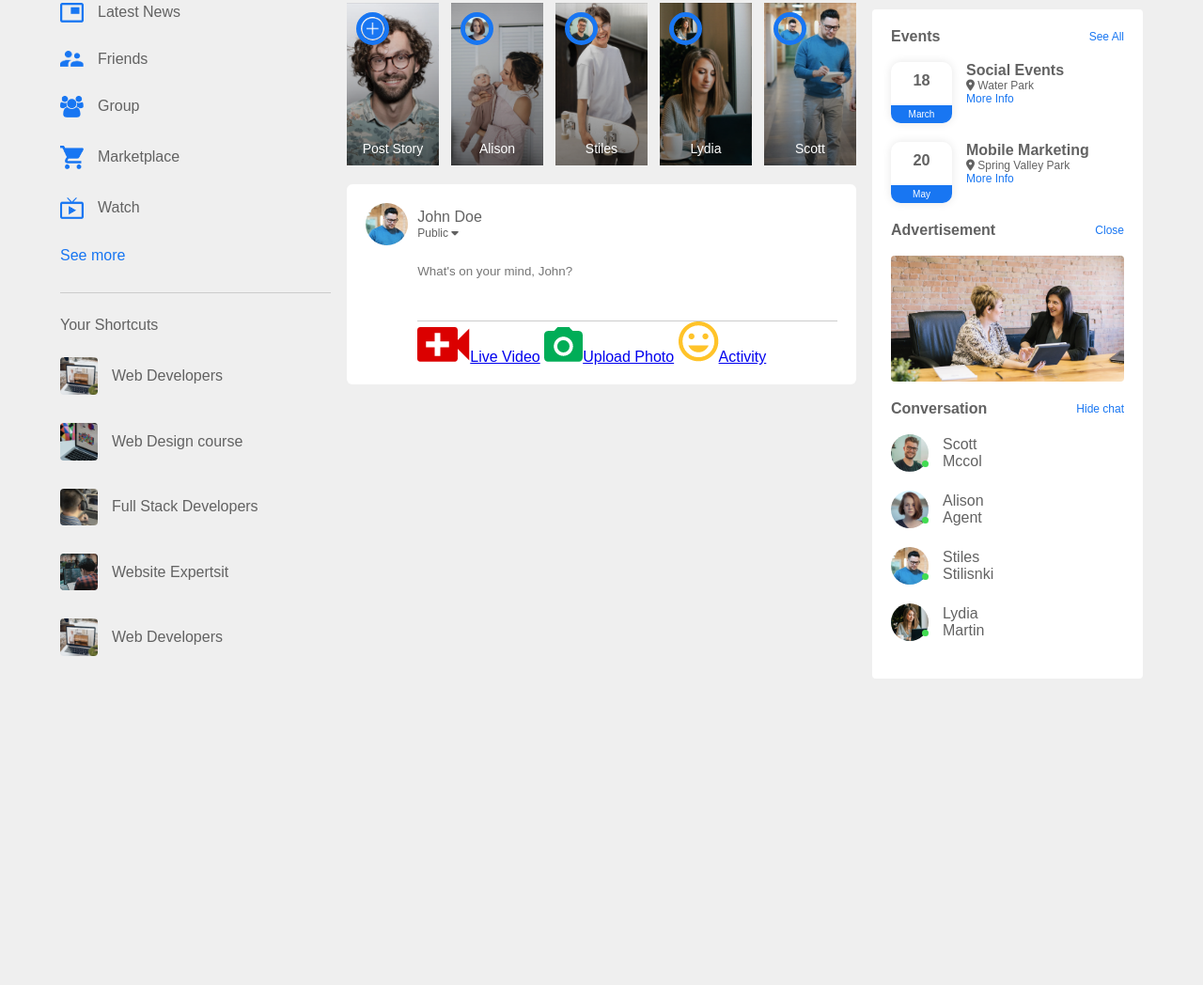
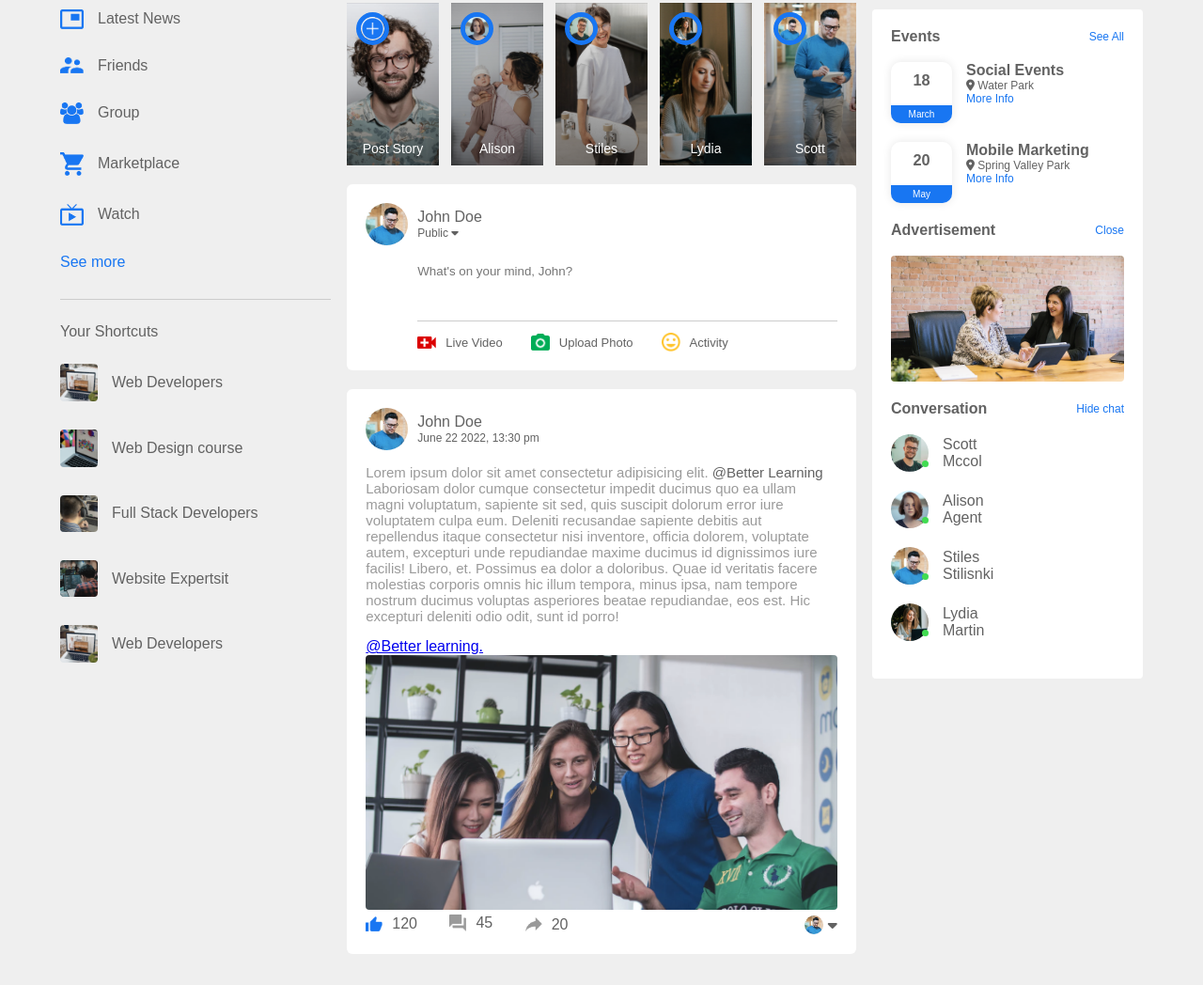
Before and after one commit to jannet18/meta-clone, a plain HTML site: page index.html in a window 1280 px wide. Shown: the part 60-1108 px from the top of the page at 94% size. Before the commit the page ends 876 px from the top, so only its background shows below. Drawn offline with Linux system fonts and the light colour scheme.

Commit message:
post mockup

```diff
--- a/index.html
+++ b/index.html
@@ -86,12 +86,39 @@
                 </div>
                 <div class="post-input-container">
                     <textarea rows="4" placeholder="What's on your mind, John? "></textarea>
-                    <div class="add-post">
+                    <div class="add-post-links">
                         <a href="#"><img src="images/live-video.png" alt="">Live Video</a>
                         <a href="#"><img src="images/photo.png" alt="">Upload Photo</a>
                         <a href="#"><img src="images/feeling.png" alt="">Activity</a>
                     </div>
                 </div>
+            </div>
+            <div class="post-container">
+                <div class="user-profile">
+                    <img src="images/profile.png" alt="">
+                    <div>
+                        <p>John Doe</p>
+                        <span>June 22 2022, 13:30 pm </span>
+                        <!-- <small>Public <i class="fa-solid fa-caret-down"></i></small> -->
+                    </div>
+                </div>
+                <p class="post-text">Lorem ipsum dolor sit amet consectetur adipisicing elit. <span>@Better Learning</span> Laboriosam dolor cumque consectetur impedit ducimus quo ea ullam magni voluptatum, sapiente sit sed, quis suscipit dolorum error iure voluptatem culpa eum.
+                Deleniti recusandae sapiente debitis aut repellendus itaque consectetur nisi inventore, officia dolorem, voluptate autem, excepturi unde repudiandae maxime ducimus id dignissimos iure facilis! Libero, et. Possimus ea dolor a doloribus.
+                Quae id veritatis facere molestias corporis omnis hic illum tempora, minus ipsa, nam tempore nostrum ducimus voluptas asperiores beatae repudiandae, eos est. Hic excepturi deleniti odio odit, sunt id porro!</p>
+                <a href="#">@Better learning.</a>
+                <img src="images/feed-image-1.png" class="post-img" alt="">
+
+                <div class="post-row">
+                    <div class="activity-icons">
+                        <div><img src="images/like-blue.png" alt="">120</div>
+                        <div><img src="images/comments.png" alt="">45</div>
+                        <div><img src="images/share.png" alt="">20</div>
+                    </div>
+                    <div class="post-profile-icon">
+                        <img src="images/profile.png" alt=""> <i class="fa-solid fa-caret-down"></i></i>
+                    </div>
+                </div>
+
             </div>
         </div>
         <!-- right-sidebar -->
--- a/style.css
+++ b/style.css
@@ -320,5 +320,76 @@ nav {
     border-bottom: 1px solid #ccc;
     background: transparent;
     resize: none;
+}
+.add-post-links{
+    display: flex;
+    margin-top: 12px;
+}
+.add-post-links a {
+    text-decoration: none;
+    display: flex;
+    align-items: center;
+    color: #626262;
+    margin-right: 30px;
+    font-size: 13px;
+}
+.add-post-links a img{
+    width: 20px;
+    margin-right: 10px;
+}
 
+.post-container {
+   width: 100%;
+   background: #fff;
+   border-radius: 6px;
+   padding: 20px;
+   color: #626262;
+   margin: 20px 0 ;
 }
+.user-profile span{
+    font-size: 12px ;
+}
+.post-text{
+    color: #9a9a9a;
+    margin: 15px 0;
+    font-size: 15px;
+}
+.post-text span {
+    color: #626262;
+    font-weight: 500;
+}
+.post-text a{
+   color: #1876f2;
+   text-decoration: none;
+}
+.post-img{
+    width: 100%;
+    border-radius: 4px;
+    margin-bottom: 5px;
+}
+
+.post-row{
+    display: flex;
+    align-items: center;
+    justify-content: space-between;
+}
+
+.activity-icons div img{
+    width: 18px;
+    margin-right: 10px;
+}
+
+.activity-icons div{
+    display: inline-flex;
+    align-items: center;
+    margin-right: 30px;
+}
+.post-profile-icon{
+    display: flex;
+    align-items: center;
+}
+.post-profile-icon img {
+    width: 20px;
+    border-radius: 50%;
+    margin-right: 5px;
+}
```
Also changed, not shown: images/comments.png (added), images/feed-image-1.png (added), images/like-blue.png (added), images/share.png (added).
